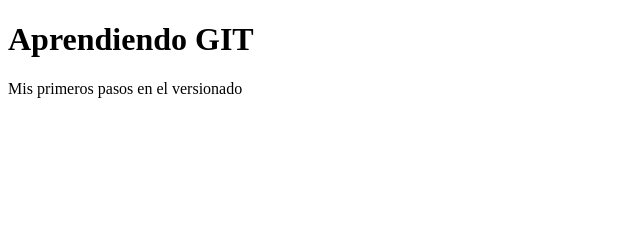
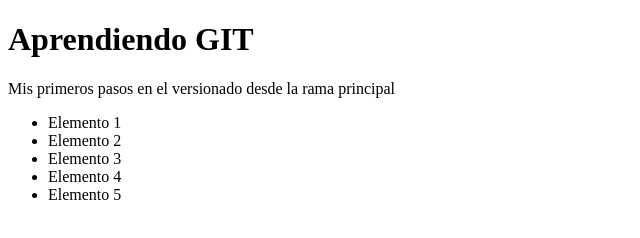
Before and after one commit to jheinember16/youtube-git, a plain HTML site: page index.html in a window 1280 px wide. Shown: the whole page, without its empty margins (0-640 px from the left). Drawn offline with Linux system fonts and the light colour scheme.

Commit message:
Agregando style.css al index.html

```diff
--- a/index.html
+++ b/index.html
@@ -5,10 +5,18 @@
     <meta http-equiv="X-UA-Compatible" content="IE=edge">
     <meta name="viewport" content="width=device-width, initial-scale=1.0">
     <title>Aprendiendo GIT</title>
+    <link rel="stylesheet" href="style.css">
 </head>
 <body>
     <h1>Aprendiendo GIT</h1>
-    <p>Mis primeros pasos en el versionado </p>
+    <p>Mis primeros pasos en el versionado desde la rama principal</p>
+    <ul>
+        <li>Elemento 1</li>
+        <li>Elemento 2</li>
+        <li>Elemento 3</li>
+        <li>Elemento 4</li>
+        <li>Elemento 5</li>
+    </ul>
 
 </body>
 </html>
```
